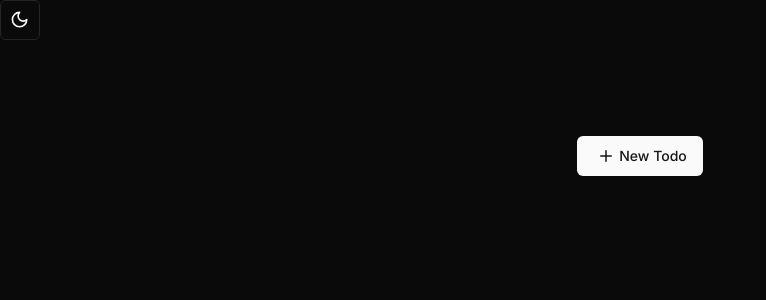
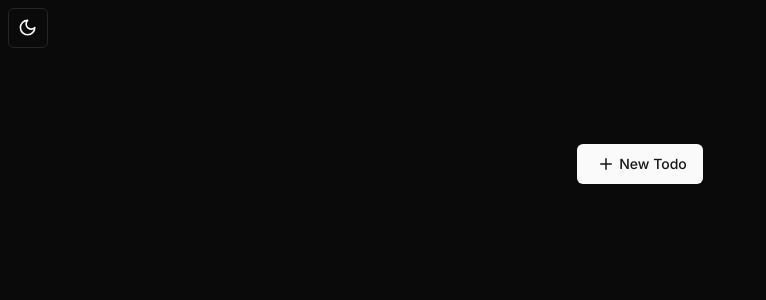
Before and after one commit to Mahmoud-D/NextJS-Fullstack-Todo-App, a Next.js app: page / in a window 1280 px wide. Shown: the top 300 px of the page, without its empty margins (0-766 px from the left). Built offline with nearby package versions, Linux system fonts and the light colour scheme.

Commit message:
style: Add style for Mode Toggle

```diff
--- a/app/layout.tsx
+++ b/app/layout.tsx
@@ -25,7 +25,9 @@ export default function RootLayout({
           enableSystem
           disableTransitionOnChange
         >
-          <ModeToggle />
+          <div className="mx-2 mt-2">
+            <ModeToggle />
+          </div>
           {children}
         </ThemeProvider>
       </body>
```
